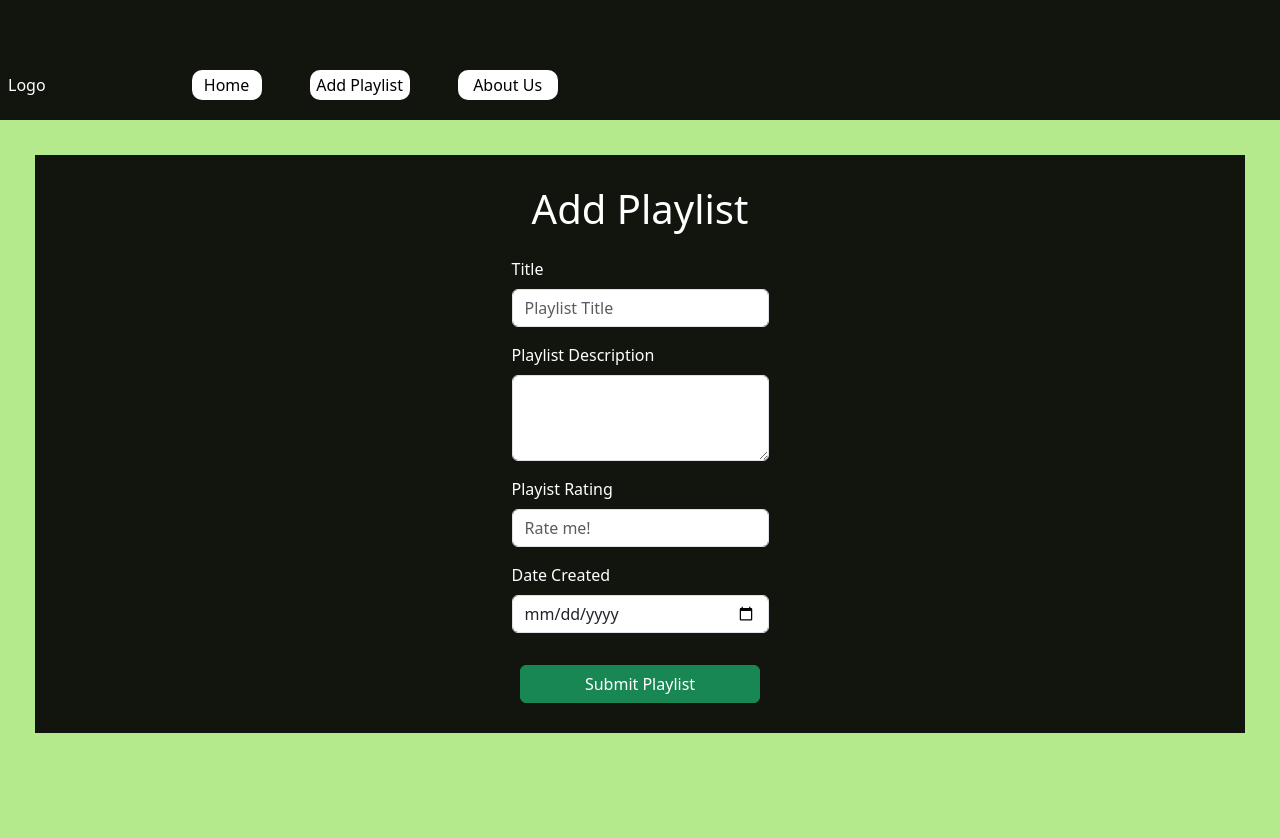
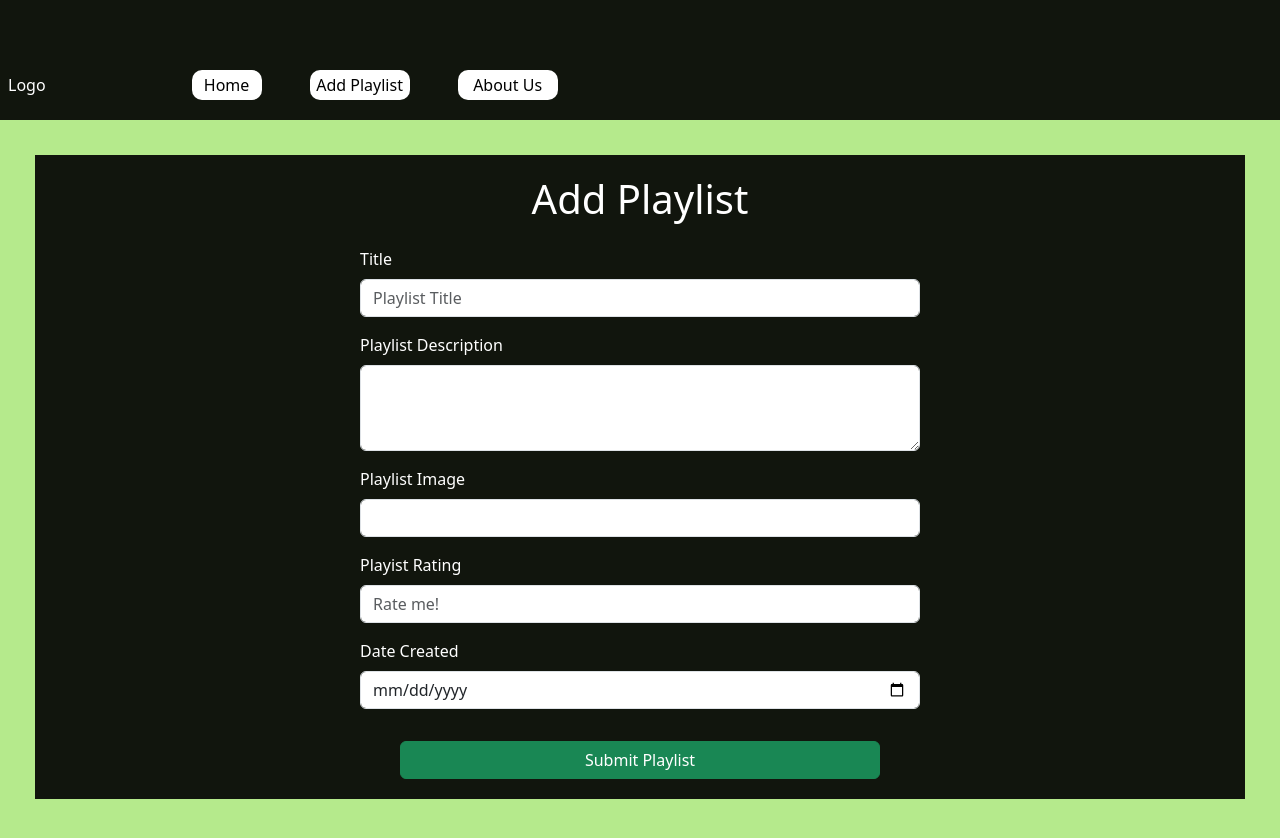
Before and after one commit to wahitom/PlaylistPilot, a React (Create React App) app: page /add-playlist in a window 1280 px wide. Shown: the top 838 px of the page. Built offline with nearby package versions, Linux system fonts and the light colour scheme.

Commit message:
Updated Styling

```diff
--- a/src/pages/AddPlaylist.js
+++ b/src/pages/AddPlaylist.js
@@ -5,6 +5,7 @@ function AddPlaylist() {
   const initialData = {
     title: "",
     description: "",
+    image: "",
     rating: "",
     date_created: "",
   };
@@ -24,7 +25,8 @@ function AddPlaylist() {
       style={{
         background: "#11150d",
         color: "white",
-        padding: "30px",
+        padding: "20px",
+        height: "100%",
       }}
     >
       <div>
@@ -55,6 +57,9 @@ function AddPlaylist() {
               >
                 <Form.Label>Title</Form.Label>
                 <Form.Control
+                  style={{
+                    width: "70vh",
+                  }}
                   type="text"
                   name="title"
                   placeholder="Playlist Title"
@@ -74,6 +79,21 @@ function AddPlaylist() {
                   rows={3}
                   name="description"
                   value={formData["description"]}
+                  onChange={handleChange}
+                />
+              </Form.Group>
+
+              {/* playlist image */}
+              <Form.Group
+                className="mb-3"
+                controlId="exampleForm.ControlTextarea1"
+              >
+                <Form.Label>Playlist Image</Form.Label>
+                <Form.Control
+                  type="text"
+                  rows={3}
+                  name="image"
+                  value={formData["image"]}
                   onChange={handleChange}
                 />
               </Form.Group>
@@ -110,7 +130,7 @@ function AddPlaylist() {
 
             {/* Submit Button */}
             <>
-              <Button variant="success" style={{ width: "30vh" }}>
+              <Button variant="success" style={{ width: "60vh" }}>
                 Submit Playlist
               </Button>
             </>
```
